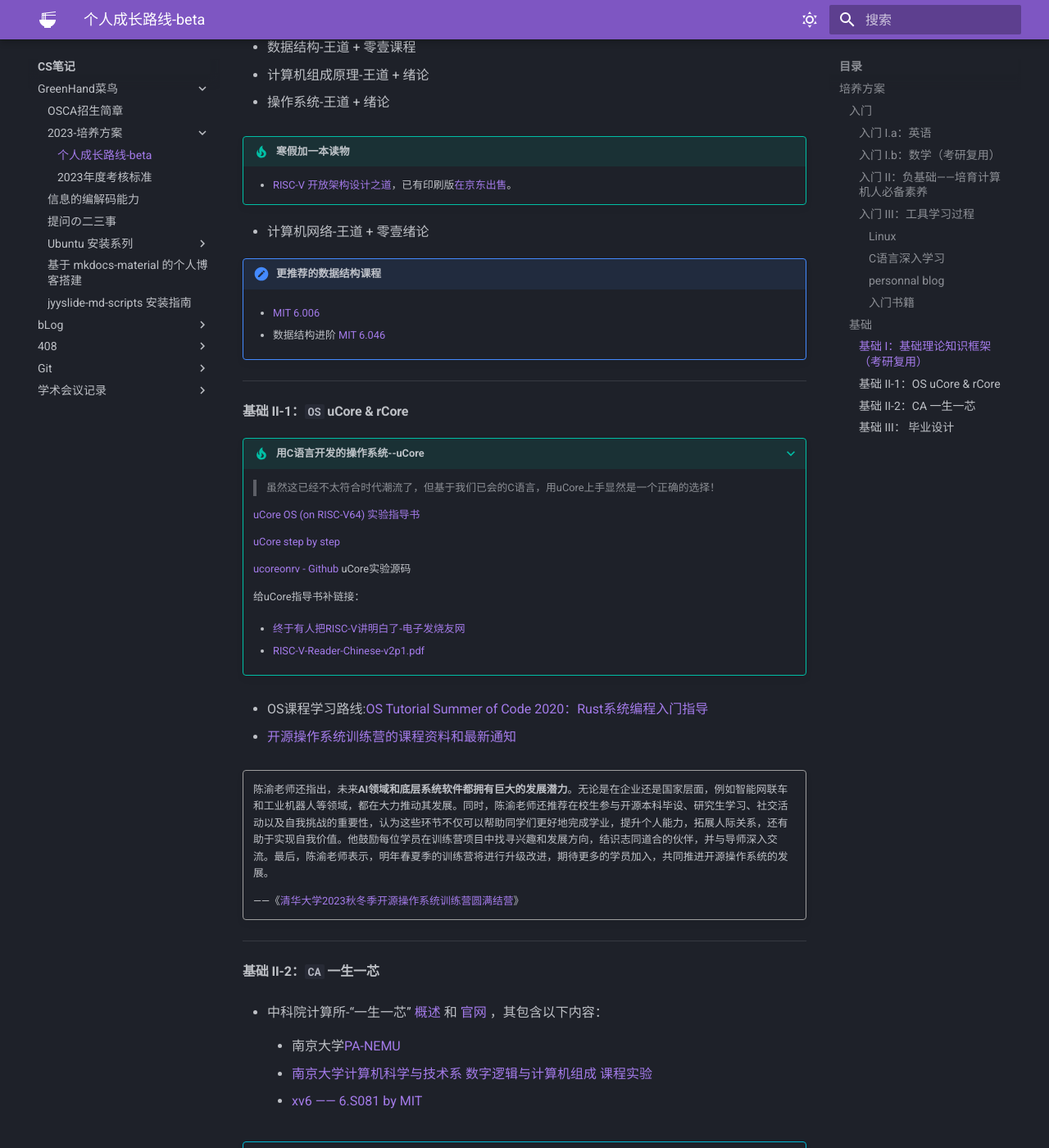
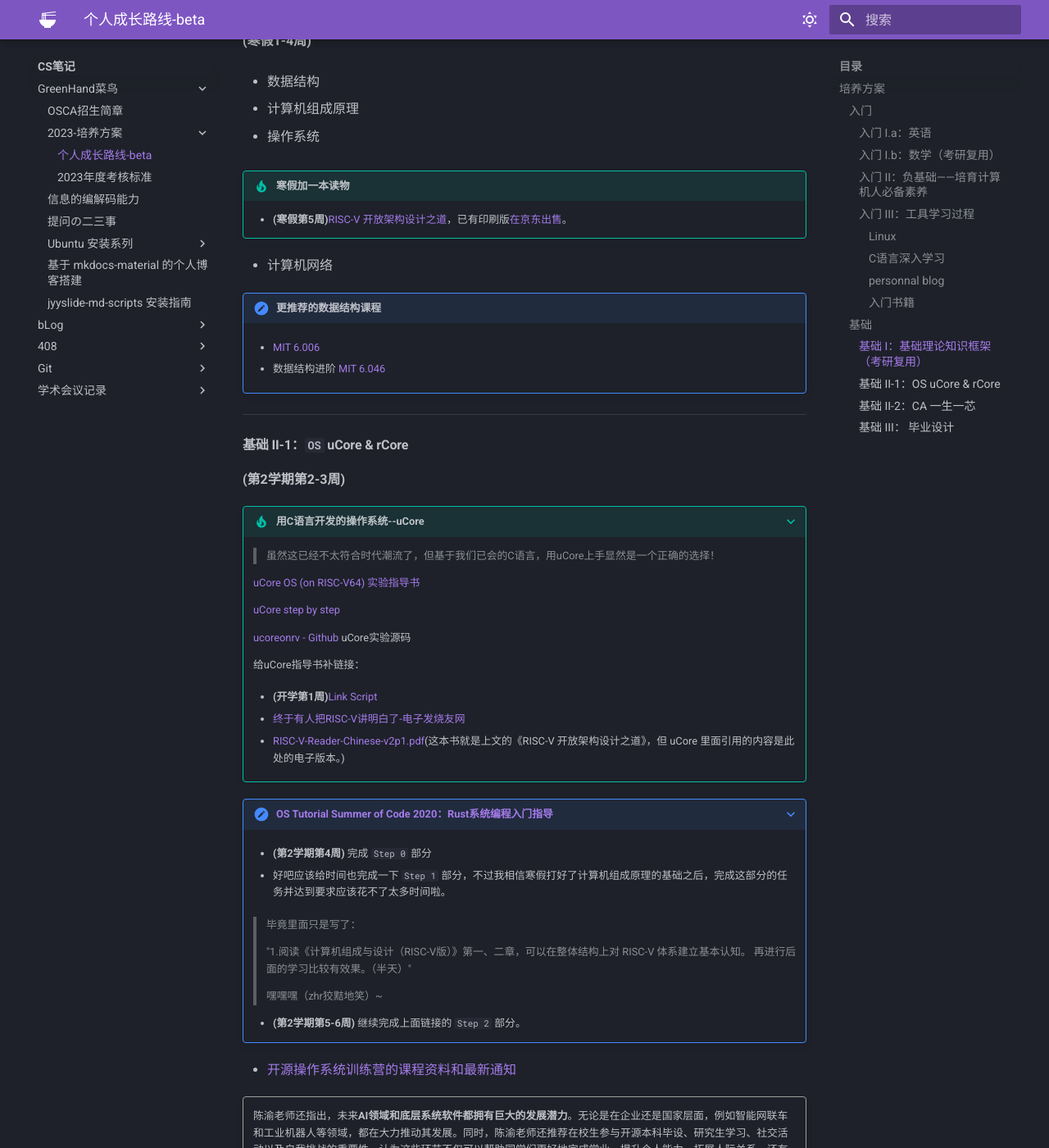
Before and after one commit to Haohahahaha/cs, an MkDocs documentation site: the page built from docs/greenhand/fertile/fertile.md, in a window 1280 px wide and 1400 px high, scrolled down 5731 px. Shown: the whole window at 82% size. Built offline with MkDocs 1.6.1 and Material for MkDocs 9.7.7, drawn with Linux system fonts in a browser that asks for light colours.

Commit message:
2024-01-16_02:22:31 update

```diff
--- a/docs/greenhand/fertile/fertile.md
+++ b/docs/greenhand/fertile/fertile.md
@@ -413,18 +413,20 @@ Python：[Harvard CS50x](https://csdiy.wiki/%E7%BC%96%E7%A8%8B%E5%85%A5%E9%97%A8
 
 #### 基础 I：基础理论知识框架（考研复用）
 
-- 数据结构-王道 + 零壹课程
+**(寒假1-4周)**
 
-- 计算机组成原理-王道 + 绪论
+- 数据结构
 
-- 操作系统-王道 + 绪论
+- 计算机组成原理
+
+- 操作系统
 
 !!! tip "寒假加一本读物"
 
-    - [RISC-V 开放架构设计之道](http://riscvbook.com/chinese/RISC-V-Reader-Chinese-v1.pdf)，已有印刷版[在京东出售](https://item.jd.com/14304044.html)。
+    - **(寒假第5周)**[RISC-V 开放架构设计之道](http://riscvbook.com/chinese/RISC-V-Reader-Chinese-v1.pdf)，已有印刷版[在京东出售](https://item.jd.com/14304044.html)。
 
 
-- 计算机网络-王道 + 零壹绪论
+- 计算机网络
 
 !!! note "更推荐的数据结构课程"
 
@@ -435,6 +437,8 @@ Python：[Harvard CS50x](https://csdiy.wiki/%E7%BC%96%E7%A8%8B%E5%85%A5%E9%97%A8
 ---
 
 #### 基础 II-1：`OS` uCore & rCore
+
+**(第2学期第2-3周)**
 
 ???+ tip "用C语言开发的操作系统--uCore"
 
@@ -448,11 +452,25 @@ Python：[Harvard CS50x](https://csdiy.wiki/%E7%BC%96%E7%A8%8B%E5%85%A5%E9%97%A8
 
 	给uCore指导书补链接：
 
+	- **(开学第1周)**[Link Script](https://home.cs.colorado.edu/~main/cs1300/doc/gnu/ld_3.html)
+
 	- [终于有人把RISC-V讲明白了-电子发烧友网](https://www.elecfans.com/d/653167.html)
 
-	- [RISC-V-Reader-Chinese-v2p1.pdf](https://crva.ict.ac.cn/wjxz/202202/P020220217666841292320.pdf)
+	- [RISC-V-Reader-Chinese-v2p1.pdf](https://crva.ict.ac.cn/wjxz/202202/P020220217666841292320.pdf)(这本书就是上文的《RISC-V 开放架构设计之道》，但 uCore 里面引用的内容是此处的电子版本。)
 
-- OS课程学习路线:[OS Tutorial Summer of Code 2020：Rust系统编程入门指导](https://github.com/rcore-os/rCore/wiki/os-tutorial-summer-of-code-2020#step-0-%E8%87%AA%E5%AD%A6rust%E7%BC%96%E7%A8%8B%E5%A4%A7%E7%BA%A67%E5%A4%A9)
+???+ note "[OS Tutorial Summer of Code 2020：Rust系统编程入门指导](https://github.com/rcore-os/rCore/wiki/os-tutorial-summer-of-code-2020#step-0-%E8%87%AA%E5%AD%A6rust%E7%BC%96%E7%A8%8B%E5%A4%A7%E7%BA%A67%E5%A4%A9)"
+
+    - **(第2学期第4周)** 完成 `Step 0` 部分
+
+	- 好吧应该给时间也完成一下 `Step 1` 部分，不过我相信寒假打好了计算机组成原理的基础之后，完成这部分的任务并达到要求应该花不了太多时间啦。
+
+	> 毕竟里面只是写了：
+	>
+	> "1.阅读《计算机组成与设计（RISC-V版）》第一、二章，可以在整体结构上对 RISC-V 体系建立基本认知。 再进行后面的学习比较有效果。（半天）"
+	>
+	> 嘿嘿嘿（zhr狡黠地笑）~
+
+    - **(第2学期第5-6周)** 继续完成上面链接的 `Step 2` 部分。
 
 - [开源操作系统训练营的课程资料和最新通知](https://github.com/LearningOS)
 
```
